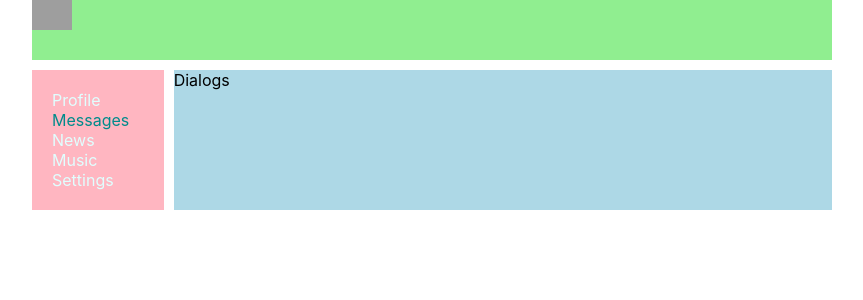
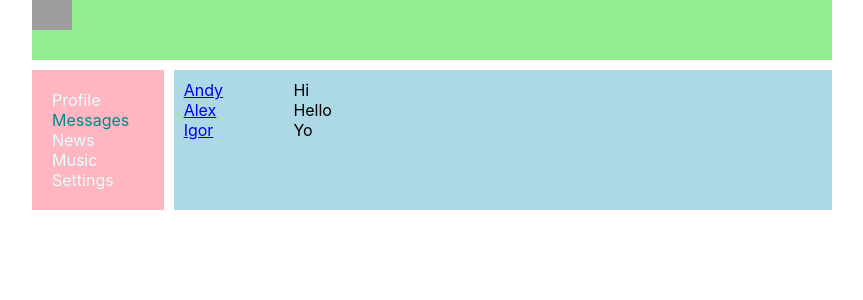
Before and after one commit to RubanovVasiliy/MesengerReact, a React (Create React App) app: page /dialogs in a window 1280 px wide. Shown: the top 300 px of the page, without its empty margins (208-1071 px from the left). Built offline with nearby package versions, Linux system fonts and the light colour scheme; grey boxes are pictures that could not be loaded.

Commit message:
Add messages chame

```diff
--- a/src/components/Dialogs/Dialogs.jsx
+++ b/src/components/Dialogs/Dialogs.jsx
@@ -1,9 +1,26 @@
 import classes from './Dialogs.module.css'
+import {getCLS} from "web-vitals";
+import {NavLink} from "react-router-dom";
 
 function Dialogs(props) {
     return (
-        <div>
-            Dialogs
+        <div className={classes.dialogs}>
+            <div className={classes.dialogsItems}>
+                <div className={classes.dialog + ' ' + classes.active}>
+                    <NavLink to='/dialogs/1'>Andy</NavLink>
+                </div>
+                <div className={classes.dialog}>
+                    <NavLink to='/dialogs/2'>Alex</NavLink>
+                </div>
+                <div className={classes.dialog}>
+                    <NavLink to='/dialogs/3'>Igor</NavLink>
+                </div>
+            </div>
+            <div className={classes.messages}>
+                <div className={classes.message}>Hi</div>
+                <div className={classes.message}>Hello</div>
+                <div className={classes.message}>Yo</div>
+            </div>
         </div>
     );
 }
--- a/src/components/Dialogs/Dialogs.module.css
+++ b/src/components/Dialogs/Dialogs.module.css
@@ -0,0 +1,24 @@
+.dialogs {
+    display: grid;
+    grid-template-columns: 2fr 10fr;
+}
+
+.dialogs .dialog {
+
+}
+
+.dialogsItems {
+    padding: 10px;
+}
+
+.dialogsItems .active {
+    color: gold;
+}
+
+.messages {
+    padding: 10px;
+}
+
+.messages .message {
+
+}
```
